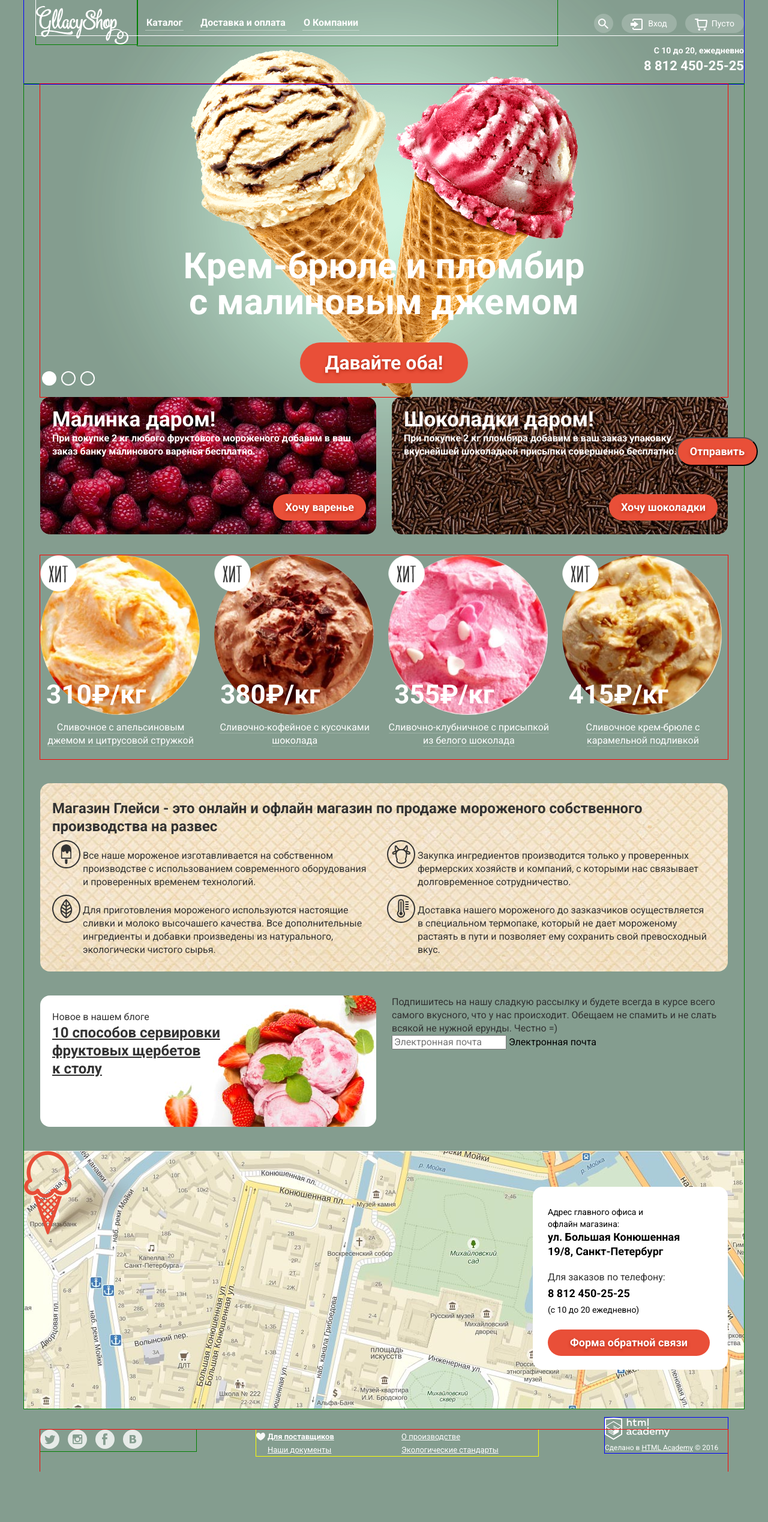
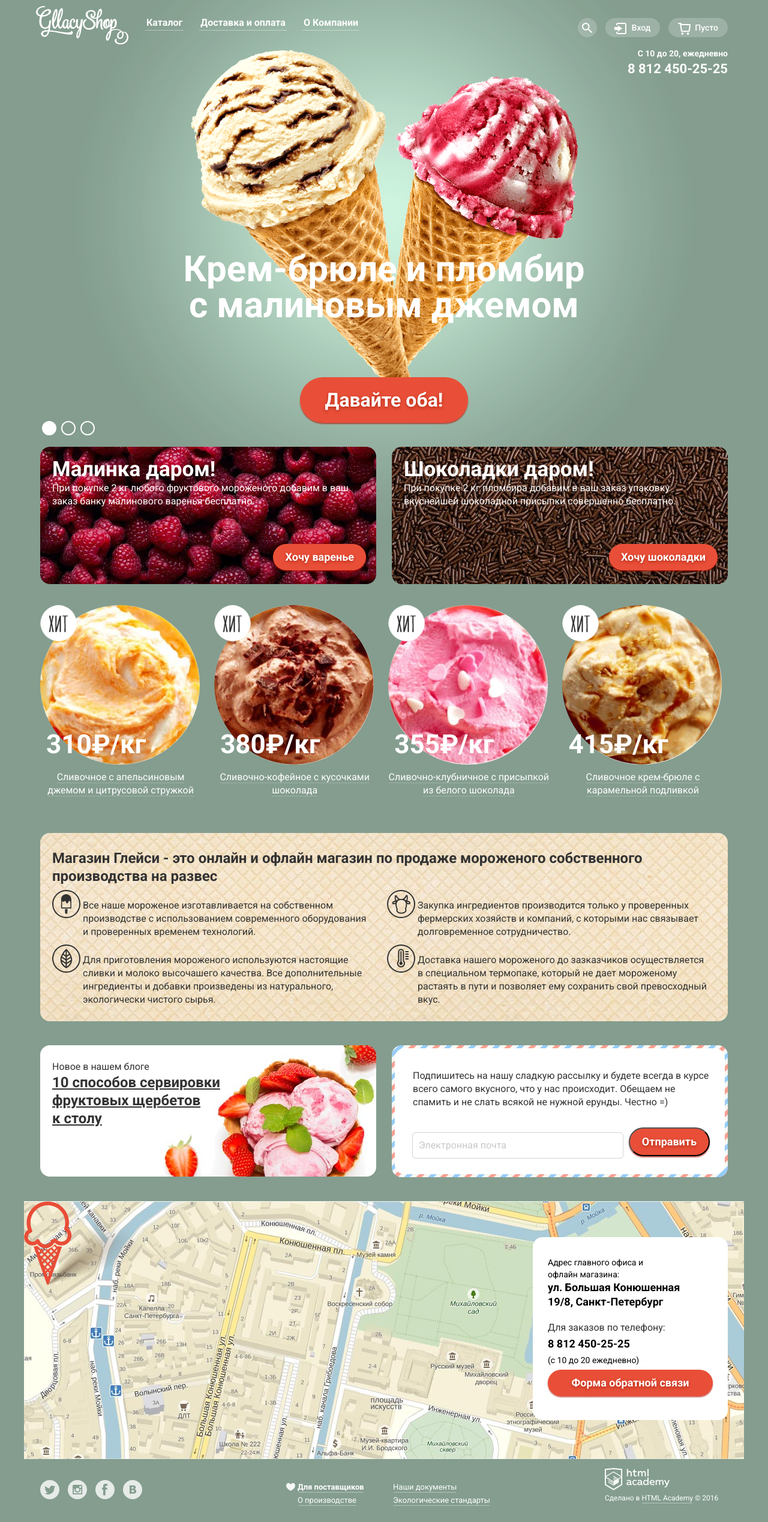
Before and after one commit to RageOfProphet/199149-gllacy, a plain HTML site: page index.html in a window 1280 px wide. Shown: the whole page at 60% size. Before the commit the page ends 2454 px from the top, so only its background shows below. Drawn offline with Linux system fonts and the light colour scheme.

Commit message:
Главная без карты и формы на ней

```diff
--- a/css/style.css
+++ b/css/style.css
@@ -22,6 +22,7 @@ p {
   font-size: 16px;
   line-height: 22px;
   color: #323232;
+  font-weight: 400;
   margin: 0 0;
 }
 
@@ -41,8 +42,6 @@ img {
   padding: 10px 20px;
   background-color: #e94f38;
   position: absolute;
-  bottom: 23px;
-  right: 17px;
   cursor: pointer;
   text-decoration: none;
   font-size: 18px;
@@ -53,10 +52,12 @@ img {
   border-radius: 25px;
   font-weight: bold;
   text-shadow: 0 2px 5px rgba(160, 32, 11, 0.76);
+  box-shadow: 0 2px 2px rgba(172, 16, 0, 0.64)
 }
 
 .btn:hover {
   background-color: #f17c64;
+  box-shadow: 0 2px 2px rgba(172, 16, 0, 1);
 }
 .hide {
   display: none;
@@ -87,14 +88,12 @@ img {
   max-width: 1180px;
   margin: 0 auto;
   padding-left: 20px;
-  outline: 1px solid blue;
 }
 
 .container {
   width: 1146px;
   margin: 0 auto;
   padding: 0 27px;
-  outline: 1px solid green;
 }
 
 /* -------------------------------*/
@@ -107,13 +106,11 @@ img {
   padding-right: 15px;
   padding-bottom: 0px;
   float: left;
-  outline: 1px solid green;
 }
 
 .main-navigation {
   float: left;
   width: 700px;
-  outline: 1px solid green;
 }
 
 .main-menu {
@@ -140,7 +137,7 @@ img {
   color: #ffffff;
 }
 
-.main-menu-item a::after {
+.main-menu-item > a::after {
     content: "";
     position: absolute;
     height: 1px;
@@ -150,7 +147,7 @@ img {
     background-color: rgba(255,255,255,0.4);
 }
 
-.main-menu-item:hover a {
+.main-menu-item:hover > a {
   background-color: #ffffff;
   color: #323232;
   border-radius: 25px;
@@ -165,9 +162,10 @@ img {
   position: absolute;
   top: 60px;
   left: -5px;
-  padding-bottom: 5px;
-  z-index: 10px;
+  z-index: 10;
   display: none;
+  box-shadow: 0 20px 20px 0 rgba(0,0,0,0.4);
+  overflow: hidden;
 }
 
 .submenu-item {
@@ -177,6 +175,7 @@ img {
   width: 145px;
   vertical-align: top;
 }
+
 
 .submenu-item > a {
   text-decoration: none;
@@ -188,33 +187,50 @@ img {
   padding: 10px 20px;
   color: #323232;
 }
+
+.submenu-item:hover > a {
+  background-color: #fbded7;
+}
 .main-menu-item:first-child:hover .submenu {
   display: block;
 }
 
-/*.submenu a:first-child {
-  font-weight: bold; /*не работает*/
+
+.submenu .new-arrivals {
+  font-weight: 700;
+  position: relative;
+  display: block;
 }
+
+.submenu .new-arrivals::after {
+    content: "";
+    position: absolute;
+    height: 1px;
+    left: 10px;
+    right: 10px;
+    bottom: 0px;
+    background-color: #d1d0ce;
+}
+
 
 /* --------------------------------*/
 /* -----МЕНЮ ПОЛЬЗОВАТЕЛЯ СПРАВА----*/
 .user-block {
   float: right;
   min-width: 260px;
-  outline: 1px solid blue;
   padding-top: 23px;
   margin-right: 27px;
 }
 
 .user-buttons {
   text-align: right;
-  outline: 1px solid white;
+  margin: 15px 0;
 }
 .button-container {
   position: relative;
   display: inline-block;
   padding-bottom: 10px;
-  margin-top: 31px;
+
 }
 
 .btn-head {
@@ -226,6 +242,7 @@ img {
   line-height: 16px;
   color: #ffffff;
   font-family: "Roboto", "Arial", sans-serif;
+  font-weight: 500;
   text-align: center;
   position: relative;
   background-color: rgba(255,255,255,0.2);
@@ -446,7 +463,6 @@ img {
 /* ------------Слайдер-----------*/
 
 .slider-block {
-  outline: 1px solid red;
   position: relative;
 }
 .slider {
@@ -470,17 +486,19 @@ img {
 	font-size: 60px;
 }
 
-.slide > a {
+.slider-button {
+  padding: 14px 40px;
   font-size: 32px;
   line-height: 44px;
-  padding: 12px 40px;
+  padding: 16px 40px;
   border-radius: 50px;
-  right: auto;
+  margin-top: 60px;
+  margin-bottom: 40px;
   position: relative;
-  width: 280px;
-  box-sizing: border-box;
-  margin: auto;
-  margin-top: 60px;
+  display: inline-block;
+  vertical-align: top;
+  width: 200px;
+
 }
 
 .slider-controls {
@@ -559,8 +577,8 @@ img {
     padding-right:20px;
     color: #ffffff;
 }
-/* --------------------------------*/
-/* ----------Блок с акциями--------*/
+/* -----------------------------------------*/
+/* ----------Блок с акциями-----------------*/
 .promos {
   margin-bottom: 35px;
 }
@@ -613,10 +631,13 @@ img {
 .choco-promo p, .raspberries-promo p {
     color: #ffffff;
 }
+.promo-button {
+  bottom: 23px;
+  right: 17px;
+}
 /* --------------------------------*/
 /* ----Блок с хитами мороженок----*/
 .bestsellers {
-  outline: 1px solid red;
   margin-bottom: 40px;
 }
 
@@ -687,23 +708,22 @@ img {
 }
 .glance-look {
   content: "";
-  position: absolute;
   right: 15px;
   left: 15px;
+  bottom: -35px;
   font-size: 18px;
   line-height: 24px;
   font-weight: bold;
-  bottom: -35px;
   padding: 12px 12px;
   display: none;
 }
 
-.product-item > a:hover{
-  color: #e84d37;
+.product-item:hover a{
   border-bottom: none;
 }
 .product-item:hover .product-img-crop::before, .product-item:hover .glance-look{
-  display: block;
+  display: inline-block;
+
 }
 
 /* ------------------------*/
@@ -713,7 +733,8 @@ img {
   width: 200px;
   margin-bottom: 13px;
 }
-
+/* ------------------------------------------*/
+/* --------О компании-----------------------*/
 .about-glacy {
   width: 1106px;
   background-image: url("../img/pattern.jpg");
@@ -795,7 +816,8 @@ img {
   width: 50px;
   height: 50px;
 }
-
+/*-----------------------------------------------*/
+/*--------Контентные блоки-----------------------*/
 .content {
   margin-bottom: 40px;
 }
@@ -823,20 +845,107 @@ img {
   line-height: 30px;
   color: #323232;
   font-weight: bold;
+
+
+
 }
 
-.mailing {
+.blog a:hover {
+  color: #ed7c70;
+}
+
+
+.mailing-block {
   float: right;
-  width: 510px;
-  height: 185px;
+  width: 560px;
+  height: 220px;
   background-image: url("../img/email-back.jpg");
-  padding-top: 35px;
-  padding-left: 30px;
-  padding-right: 20px;
   border-radius: 16px;
   position: relative;
 }
 
+.content-field {
+  background-color: #ffffff;
+  border-radius: 16px;
+  padding-top: 35px;
+  padding-left: 30px;
+  padding-right: 20px;
+  position: absolute;
+  top: 5px;
+  left: 5px;
+  right: 5px;
+  bottom: 5px;
+}
+.content-field p {
+  padding-bottom: 40px;
+}
+
+.email-field {
+	background-color: #ffffff;
+	border-radius: 5px;
+	font-size: 16px;
+	font-weight: 400;
+	line-height: 24px;
+	color: #999999;
+	padding: 9px 0 9px 10px;
+	width: 100%;
+	margin-right: 10px;
+	border: none;
+	box-shadow: 0 0 0 1px #d3d3d2;
+}
+.email-block {
+  margin-right: 160px;
+}
+.subscription {
+	position: relative;
+}
+
+.email-field:hover {
+	box-shadow: inset 0 0 0 2px #d3d3d2;
+}
+.email-field:focus {
+	outline: none;
+	box-shadow: inset 0 0 0 2px #8fbdec;
+}
+
+.email-label {
+	display: block;
+	position: absolute;
+	transition: top 0.7s ease, opacity 0.7s ease;
+	opacity: 0;
+	color: #999;
+	font-size: 16px;
+	top: 11px;
+	left: 11px;
+	width: 100%;
+}
+.email-field:valid + .email-label {
+	top: -20px;
+	opacity: 0;
+	font-size: 14px;
+	color: #9a9a9a;
+}
+.email-field:not(:placeholder-shown) + .email-label {
+	top: -20px;
+	opacity: 0;
+	font-size: 14px;
+	color: #9a9a9a;
+}
+.email-field:focus + .email-label {
+	top: -20px;
+	opacity: 1;
+	font-size: 11px;
+	color: #8fbdec;
+	font-weight: 400;
+}
+
+.subscription-button {
+  right: 25px;
+  bottom: 30px;
+}
+
+/*---------------------------------------------*/
+/*-----------БЛОК С КАРТОЙ--------------------*/
 .map {
   width: 1200px;
   height: 430px;
@@ -866,9 +975,10 @@ img {
   margin-bottom: 5px;
 }
 
-.adress-container .btn {
-  width: 230px;
-  right: auto;
+.feedback-button {
+  display: block;
+  position: relative;
+
 }
 
 .adress {
@@ -890,44 +1000,71 @@ img {
   margin-bottom: 5px;
 }
 
+/*---------------------------------------------*/
+/*--------------------ФУТЕР--------------------*/
 .main-footer {
   height: 70px;
   width: 1146px;
   margin: auto;
   margin-top: 35px;
-  outline: 1px solid red;
 }
 
 .footer-social {
   float: left;
-  width: 260px;
   margin-bottom: 26px;
-  margin-right: 100px;
-  outline: 1px solid green;
+  margin-right: 230px;
 }
 
 .social-btn {
   padding-right: 10px;
 }
 
+/*--------------------------------------------*/
+/*------------ПОЛЕЗНЫЕ ССЫЛКИ-----------------*/
 .usefull-links {
     float: left;
-    width: 470px;
     vertical-align: top;
-    outline: 1px solid yellow;
+    min-width: 350px;
+}
+
+.usefull-links .left-block {
+  float: left;
+}
+
+.usefull-links .right-block {
+  float: right;
 }
 
 .link {
-  display: inline-block;
-  width: 200px;
-  vertical-align: top;
   padding-left: 19px;
+  margin-right: 10px;
 }
 
 .link a {
   color: #ffffff;
   font-size: 13px;
   line-height: 18px;
+  text-decoration: none;
+  position: relative;
+  display: inline-block;
+}
+
+.link:hover a {
+  color: #f0978d;
+}
+
+.link a::after {
+    content: "";
+    position: absolute;
+    height: 1px;
+    left: 1px;
+    right: 1px;
+    bottom: 0px;
+    background-color: rgba(255,255,255,0.4);
+}
+
+.link:hover a::after {
+    background-color: #f0978d;
 }
 
 .heart {
@@ -945,11 +1082,37 @@ img {
   background: transparent url("../img/heart-icon.svg") no-repeat;
 }
 
+/*---------------------------------------------*/
+/*----------------КОПИРАЙТ---------------------*/
 .footer-copyright {
   float: right;
-  width: 205px;
+  min-width: 205px;
   margin-top: -20px;
-  outline: 1px solid blue;
+}
+
+.footer-copyright a {
+  color: #ffffff;
+  text-decoration: none;
+  position: relative;
+  display: inline-block;
+}
+
+.footer-copyright:hover a {
+  color: #f0978d;
+}
+
+.footer-copyright a::after {
+    content: "";
+    position: absolute;
+    height: 1px;
+    left: 1px;
+    right: 1px;
+    bottom: 0px;
+    background-color: rgba(255,255,255,0.4);
+}
+
+.footer-copyright:hover a::after {
+    background-color: #f0978d;
 }
 
 .footer-copyright p, .footer-copyright a {
```
